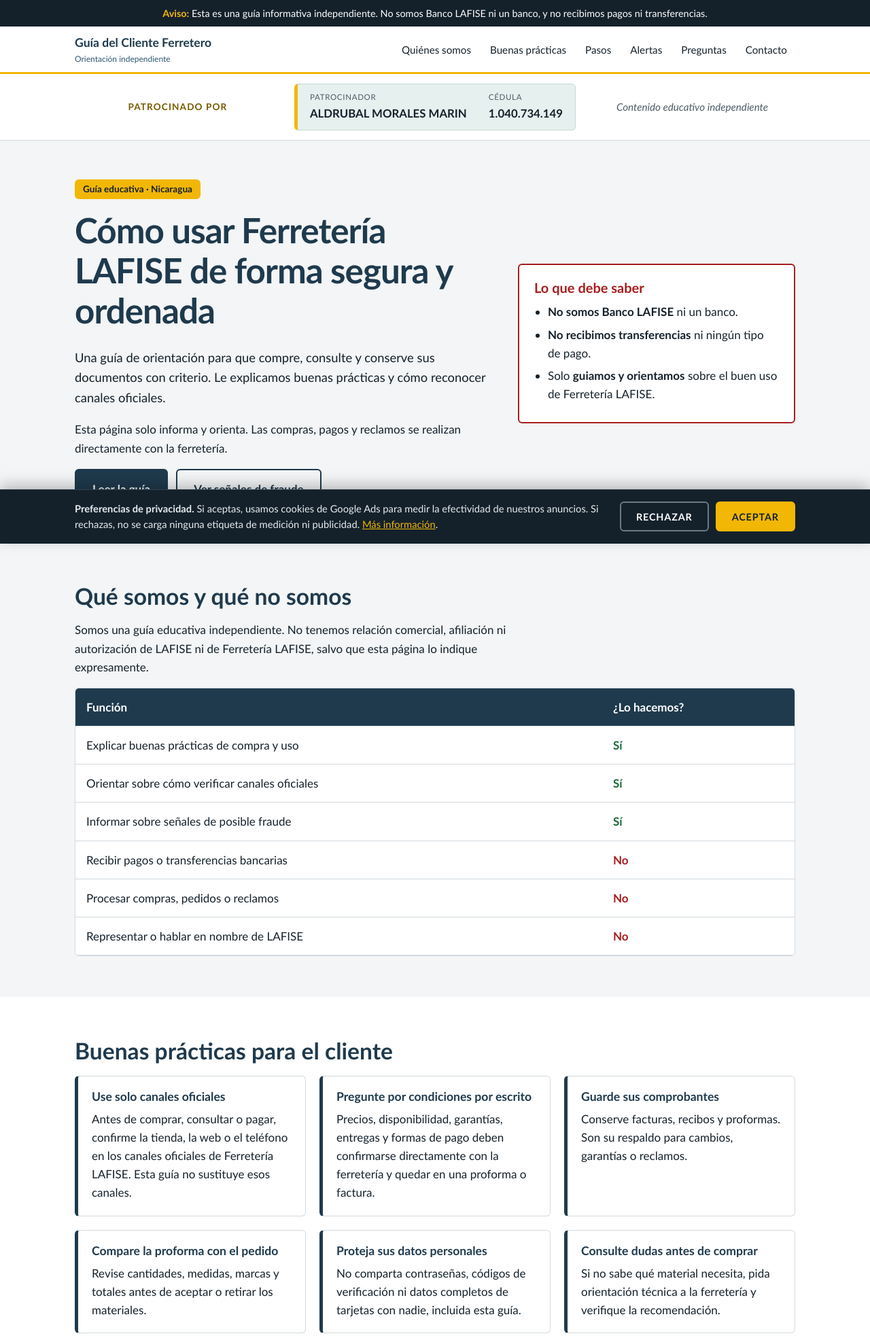
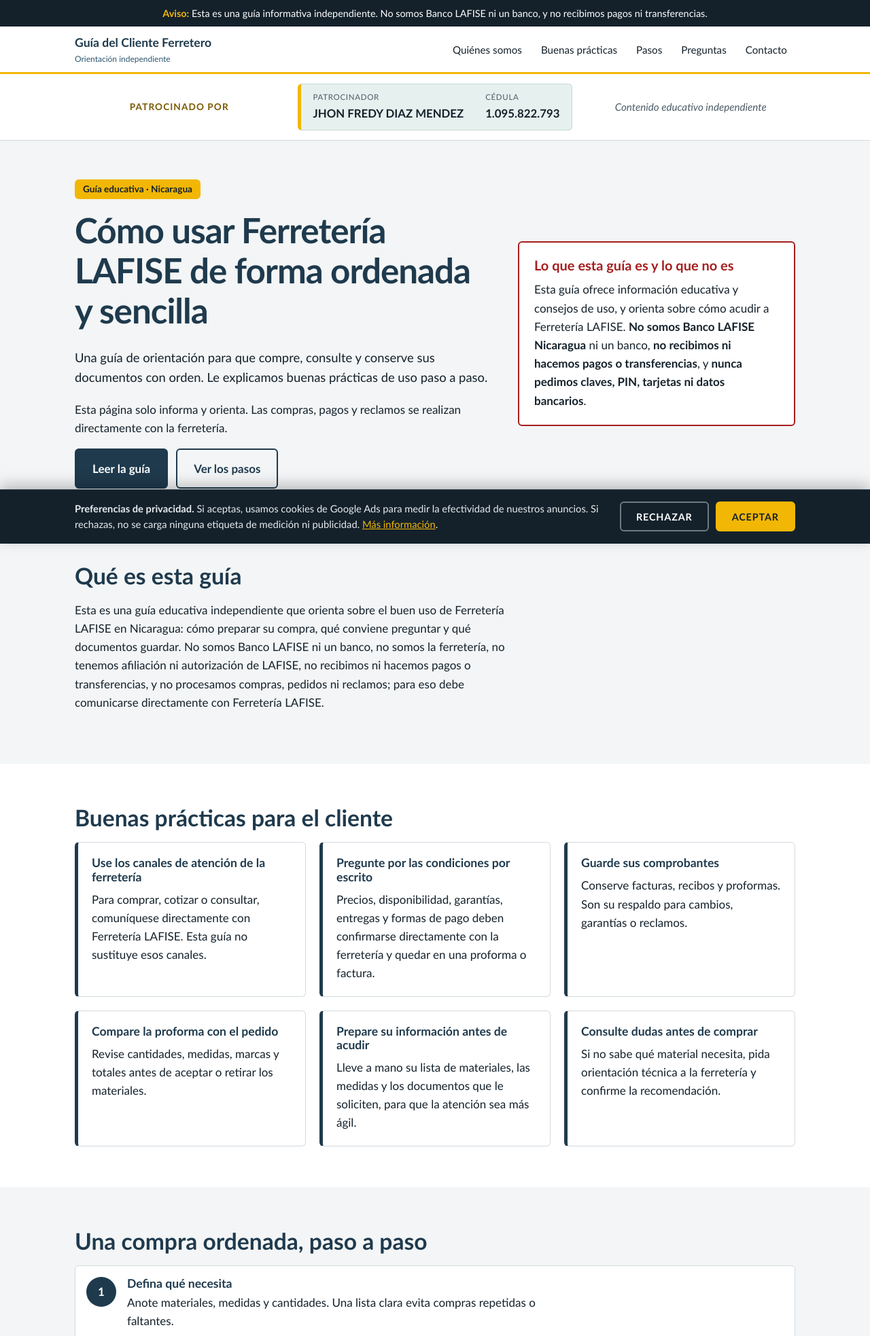
Before and after one commit to juanju009/ferreinfolafl, a PHP site: page / in a window 1280 px wide. Shown: the top 1966 px of the page at 68% size. Run offline with PHP 8.4, Linux system fonts and the light colour scheme.

Commit message:
Revise guide details and remove alerts section
Updated owner and sponsor details, modified descriptions, and removed the alerts section.

```diff
--- a/index.php
+++ b/index.php
@@ -13,7 +13,7 @@ $SITE = [
   'brand_note'  => 'Orientación independiente',
   'lang'        => 'es-NI',
   'title'       => 'Guía de orientación sobre el buen uso de Ferretería LAFISE en Nicaragua',
-  'description' => 'Guía educativa e independiente para clientes: cómo usar de forma segura y ordenada los servicios de Ferretería LAFISE en Nicaragua. No somos un banco ni recibimos pagos.',
+  'description' => 'Guía educativa e independiente para clientes: cómo usar de forma ordenada los servicios de Ferretería LAFISE en Nicaragua. No somos un banco ni recibimos pagos.',
   'canonical'   => '',                                    // URL real de la página; vacío = no se imprime
 
   // --- Colores (variables CSS) ---
@@ -28,15 +28,15 @@ $SITE = [
   'contact_phone'  => '',   // PENDIENTE
 
   // --- Responsable de la guía (legal). PENDIENTE: completar ---
-  'owner_name'     => 'ALDRUBAL MORALES MARIN',
+  'owner_name'     => 'JHON FREDY DIAZ MENDEZ',
   'legal_links'    => [    // ['texto' => 'url']. Solo agregue enlaces que existan.
     // 'Política de privacidad' => '/privacidad.php',
   ],
 
   // --- Datos del anunciante / patrocinador (se muestran bajo el encabezado) ---
-  'sponsor_name'   => 'ALDRUBAL MORALES MARIN',
+  'sponsor_name'   => 'JHON FREDY DIAZ MENDEZ',
   'sponsor_id_label' => 'Cédula',
-  'sponsor_id'     => '1.040.734.149',
+  'sponsor_id'     => '1.095.822.793',
   'sponsor_note'   => 'Contenido educativo independiente',
 
   // --- Medición con Google Ads (solo se carga si el visitante pulsa ACEPTAR) ---
@@ -48,45 +48,28 @@ $SITE = [
 
 /* ---------- Contenido (edite textos sin tocar el HTML) ---------- */
 $buenas_practicas = [
-  ['Use solo canales oficiales', 'Antes de comprar, consultar o pagar, confirme la tienda, la web o el teléfono en los canales oficiales de Ferretería LAFISE. Esta guía no sustituye esos canales.'],
-  ['Pregunte por condiciones por escrito', 'Precios, disponibilidad, garantías, entregas y formas de pago deben confirmarse directamente con la ferretería y quedar en una proforma o factura.'],
+  ['Use los canales de atención de la ferretería', 'Para comprar, cotizar o consultar, comuníquese directamente con Ferretería LAFISE. Esta guía no sustituye esos canales.'],
+  ['Pregunte por las condiciones por escrito', 'Precios, disponibilidad, garantías, entregas y formas de pago deben confirmarse directamente con la ferretería y quedar en una proforma o factura.'],
   ['Guarde sus comprobantes', 'Conserve facturas, recibos y proformas. Son su respaldo para cambios, garantías o reclamos.'],
   ['Compare la proforma con el pedido', 'Revise cantidades, medidas, marcas y totales antes de aceptar o retirar los materiales.'],
-  ['Proteja sus datos personales', 'No comparta contraseñas, códigos de verificación ni datos completos de tarjetas con nadie, incluida esta guía.'],
-  ['Consulte dudas antes de comprar', 'Si no sabe qué material necesita, pida orientación técnica a la ferretería y verifique la recomendación.'],
+  ['Prepare su información antes de acudir', 'Lleve a mano su lista de materiales, las medidas y los documentos que le soliciten, para que la atención sea más ágil.'],
+  ['Consulte dudas antes de comprar', 'Si no sabe qué material necesita, pida orientación técnica a la ferretería y confirme la recomendación.'],
 ];
 
 $pasos = [
   ['Defina qué necesita', 'Anote materiales, medidas y cantidades. Una lista clara evita compras repetidas o faltantes.'],
-  ['Contacte a la ferretería por un canal oficial', 'Pida disponibilidad y una proforma. Verifique que el contacto sea el oficial.'],
+  ['Contacte a la ferretería', 'Comuníquese con Ferretería LAFISE por sus canales de atención y pida disponibilidad y una proforma.'],
   ['Revise la proforma', 'Confirme productos, precios, impuestos y condiciones de entrega o retiro.'],
-  ['Pague solo a la ferretería', 'Realice pagos únicamente mediante los medios que la propia ferretería le indique por canales oficiales, nunca a terceros.'],
+  ['Realice su pago directamente con la ferretería', 'Los pagos se hacen directamente con la ferretería, siguiendo las indicaciones que ellos le den. Esta guía no recibe pagos.'],
   ['Verifique y conserve el comprobante', 'Al recibir o retirar, compare con la factura y guarde todos los documentos.'],
 ];
 
-$hacemos = [
-  ['Explicar buenas prácticas de compra y uso', true],
-  ['Orientar sobre cómo verificar canales oficiales', true],
-  ['Informar sobre señales de posible fraude', true],
-  ['Recibir pagos o transferencias bancarias', false],
-  ['Procesar compras, pedidos o reclamos', false],
-  ['Representar o hablar en nombre de LAFISE', false],
-];
-
-$alertas = [
-  'Le piden pagar o transferir a una cuenta personal o a un número que no aparece en los canales oficiales.',
-  'Le presionan con "últimas unidades" u ofertas que vencen en minutos.',
-  'Le solicitan claves, PIN o códigos que llegan por mensaje.',
-  'El enlace o perfil no coincide con el sitio oficial, o tiene errores de escritura.',
-  'No quieren entregar factura, proforma o comprobante.',
-];
-
 $faq = [
+  ['¿Para qué sirve esta guía?', 'Para orientarle sobre cómo preparar y organizar su compra o consulta en Ferretería LAFISE: qué preguntar, qué documentos guardar y qué revisar antes de aceptar un pedido.'],
   ['¿Esta página es del banco LAFISE o de Ferretería LAFISE?', 'No. Esta es una guía informativa independiente. No somos Banco LAFISE, no somos un banco y no somos la ferretería. No existe afiliación, patrocinio ni autorización de LAFISE, salvo que se indique expresamente lo contrario en esta página.'],
-  ['¿Puedo pagar o hacer una transferencia a través de esta página?', 'No. No recibimos pagos, transferencias bancarias ni dinero de ningún tipo. Si alguien en nombre de esta guía le solicita dinero, no pague y repórtelo.'],
-  ['¿Puedo hacer pedidos o compras aquí?', 'No. Para comprar, cotizar o reclamar debe comunicarse directamente con Ferretería LAFISE por sus canales oficiales.'],
-  ['¿Dónde encuentro los datos oficiales de la ferretería?', 'En el sitio y los medios oficiales de la empresa. Verifique siempre la dirección web antes de ingresar datos.'],
-  ['¿Qué hago si creo que me intentan estafar?', 'Deje de comunicarse, no envíe dinero ni datos, y avise a la empresa por sus canales oficiales y a las autoridades competentes de su localidad.'],
+  ['¿Puedo pagar o hacer una transferencia a través de esta página?', 'No. No recibimos pagos, transferencias bancarias ni dinero de ningún tipo.'],
+  ['¿Puedo hacer pedidos o compras aquí?', 'No. Para comprar, cotizar o reclamar debe comunicarse directamente con Ferretería LAFISE.'],
+  ['¿Dónde encuentro los datos de atención de la ferretería?', 'En los medios de atención de la propia empresa. Esta guía no los administra.'],
   ['¿Cómo se usa mi información si contacto a esta guía?', 'PENDIENTE: el responsable debe completar este texto según su política de privacidad real antes de publicar.'],
 ];
 
@@ -249,7 +232,6 @@ footer h2{color:var(--white);font-size:1.1rem}
       <a href="#aclaracion">Quiénes somos</a>
       <a href="#buenas-practicas">Buenas prácticas</a>
       <a href="#pasos">Pasos</a>
-      <a href="#alertas">Alertas</a>
       <a href="#faq">Preguntas</a>
       <a href="#contacto">Contacto</a>
     </nav>
@@ -276,40 +258,25 @@ footer h2{color:var(--white);font-size:1.1rem}
     <div class="wrap">
       <div>
         <span class="tag">Guía educativa · Nicaragua</span>
-        <h1 id="h1">Cómo usar Ferretería LAFISE de forma segura y ordenada</h1>
-        <p class="lead">Una guía de orientación para que compre, consulte y conserve sus documentos con criterio. Le explicamos buenas prácticas y cómo reconocer canales oficiales.</p>
+        <h1 id="h1">Cómo usar Ferretería LAFISE de forma ordenada y sencilla</h1>
+        <p class="lead">Una guía de orientación para que compre, consulte y conserve sus documentos con orden. Le explicamos buenas prácticas de uso paso a paso.</p>
         <p>Esta página solo informa y orienta. Las compras, pagos y reclamos se realizan directamente con la ferretería.</p>
         <div class="actions">
           <a class="btn btn-primary" href="#buenas-practicas">Leer la guía</a>
-          <a class="btn btn-secondary" href="#alertas">Ver señales de fraude</a>
+          <a class="btn btn-secondary" href="#pasos">Ver los pasos</a>
         </div>
       </div>
       <aside class="hero-card" aria-label="Aclaración importante">
-        <h2>Lo que debe saber</h2>
-        <ul>
-          <li><strong>No somos Banco LAFISE</strong> ni un banco.</li>
-          <li><strong>No recibimos transferencias</strong> ni ningún tipo de pago.</li>
-          <li>Solo <strong>guiamos y orientamos</strong> sobre el buen uso de Ferretería LAFISE.</li>
-        </ul>
+        <h2>Lo que esta guía es y lo que no es</h2>
+        <p style="margin:0">Esta guía ofrece información educativa y consejos de uso, y orienta sobre cómo acudir a Ferretería LAFISE. <strong>No somos Banco LAFISE Nicaragua</strong> ni un banco, <strong>no recibimos ni hacemos pagos o transferencias</strong>, y <strong>nunca pedimos claves, PIN, tarjetas ni datos bancarios</strong>.</p>
       </aside>
     </div>
   </section>
 
   <section id="aclaracion" class="alt" aria-labelledby="h-acl">
     <div class="wrap">
-      <h2 id="h-acl">Qué somos y qué no somos</h2>
-      <p>Somos una guía educativa independiente. No tenemos relación comercial, afiliación ni autorización de LAFISE ni de Ferretería LAFISE, salvo que esta página lo indique expresamente.</p>
-      <div class="table-wrap">
-        <table>
-          <caption class="sr" style="position:absolute;left:-9999px">Funciones de esta guía</caption>
-          <thead><tr><th scope="col">Función</th><th scope="col">¿Lo hacemos?</th></tr></thead>
-          <tbody>
-          <?php foreach ($hacemos as $h): ?>
-            <tr><td><?= e($h[0]) ?></td><td class="<?= $h[1] ? 'yes' : 'no' ?>"><?= $h[1] ? 'Sí' : 'No' ?></td></tr>
-          <?php endforeach; ?>
-          </tbody>
-        </table>
-      </div>
+      <h2 id="h-acl">Qué es esta guía</h2>
+      <p>Esta es una guía educativa independiente que orienta sobre el buen uso de Ferretería LAFISE en Nicaragua: cómo preparar su compra, qué conviene preguntar y qué documentos guardar. No somos Banco LAFISE ni un banco, no somos la ferretería, no tenemos afiliación ni autorización de LAFISE, no recibimos ni hacemos pagos o transferencias, y no procesamos compras, pedidos ni reclamos; para eso debe comunicarse directamente con Ferretería LAFISE.</p>
     </div>
   </section>
 
@@ -332,18 +299,6 @@ footer h2{color:var(--white);font-size:1.1rem}
           <li><div><h3><?= e($p[0]) ?></h3><p><?= e($p[1]) ?></p></div></li>
         <?php endforeach; ?>
       </ol>
-    </div>
-  </section>
-
-  <section id="alertas" aria-labelledby="h-al">
-    <div class="wrap">
-      <div class="alerts">
-        <h2 id="h-al">Señales de posible fraude</h2>
-        <p>Si nota alguna de estas situaciones, deténgase y verifique por un canal oficial:</p>
-        <ul>
-          <?php foreach ($alertas as $a): ?><li><?= e($a) ?></li><?php endforeach; ?>
-        </ul>
-      </div>
     </div>
   </section>
 
```
